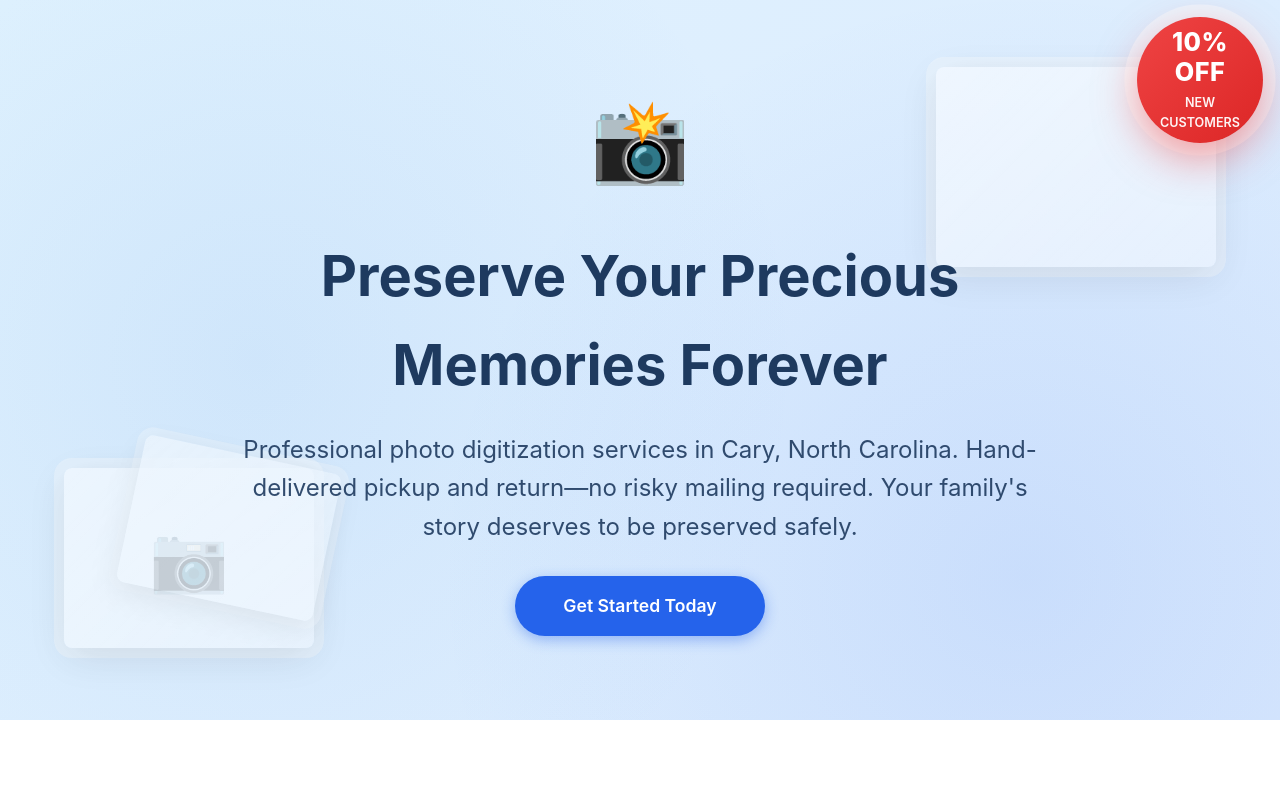
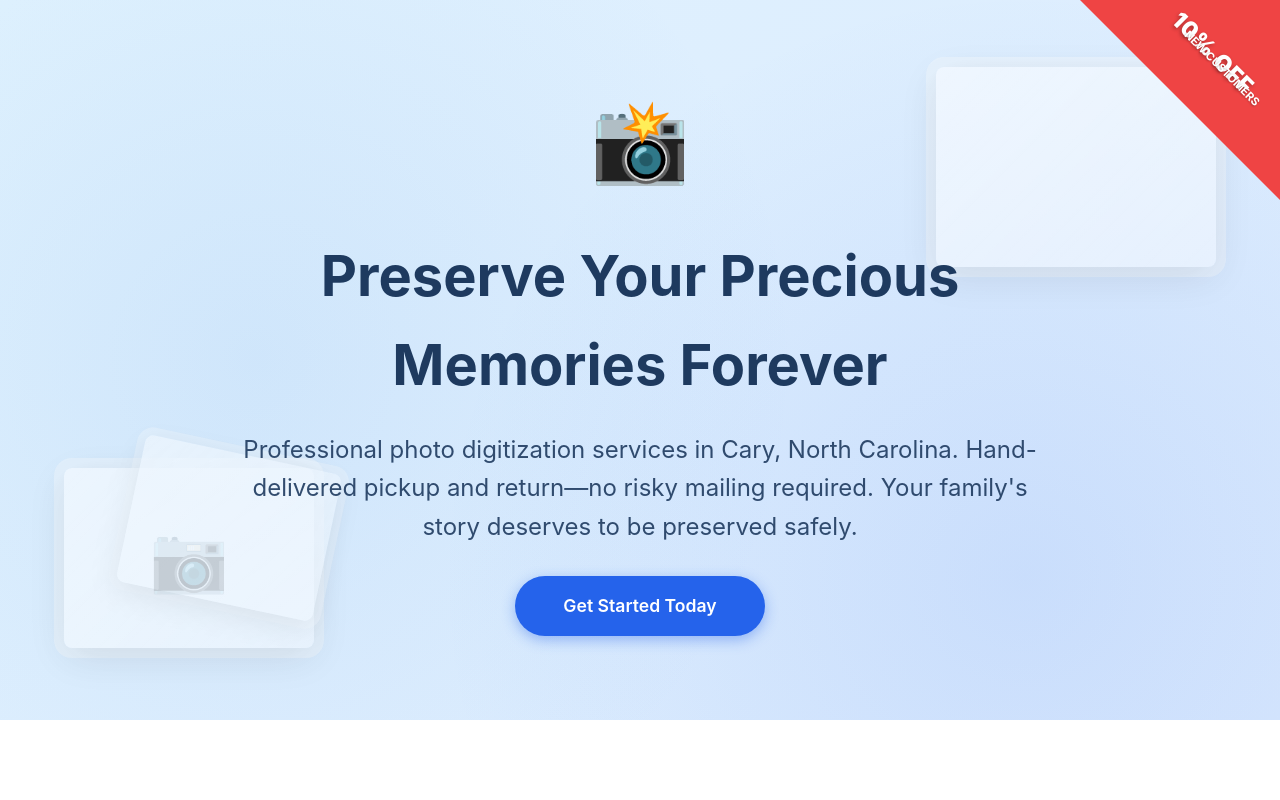
Before and after one commit to wmichelin/wmichelin.github.io, a plain HTML site: page photodigitization.html in a window 1280 px wide. Shown: the top 800 px of the page. Drawn offline with Linux system fonts and the light colour scheme.

Commit message:
update banner

```diff
--- a/photodigitization.css
+++ b/photodigitization.css
@@ -140,54 +140,51 @@ body {
 
 .discount-badge {
     position: absolute;
-    top: 20px;
-    right: 20px;
-    background: linear-gradient(135deg, #ef4444 0%, #dc2626 100%);
-    color: white;
-    padding: 20px 25px;
-    border-radius: 50%;
-    width: 120px;
-    height: 120px;
-    display: flex;
-    flex-direction: column;
-    align-items: center;
-    justify-content: center;
-    box-shadow:
-        0 10px 30px rgba(239, 68, 68, 0.4),
-        0 0 0 8px rgba(255, 255, 255, 0.3);
+    top: 0;
+    right: 0;
+    width: 200px;
+    height: 200px;
+    overflow: hidden;
     z-index: 10;
-    animation: pulse 2s ease-in-out infinite;
-    text-align: center;
+    pointer-events: none;
+}
+
+.discount-badge::before {
+    content: '';
+    position: absolute;
+    top: 0;
+    right: 0;
+    width: 0;
+    height: 0;
+    border-style: solid;
+    border-width: 0 200px 200px 0;
+    border-color: transparent #ef4444 transparent transparent;
 }
 
 .discount-percent {
-    font-size: 1.5rem;
-    font-weight: 800;
-    line-height: 1.2;
-    letter-spacing: 0.5px;
+    position: absolute;
+    top: 35px;
+    right: 15px;
+    transform: rotate(45deg);
+    font-size: 1.4rem;
+    font-weight: 900;
+    color: white;
+    text-shadow: 0 2px 4px rgba(0, 0, 0, 0.3);
+    letter-spacing: 1px;
+    white-space: nowrap;
 }
 
 .discount-text {
-    font-size: 0.75rem;
-    font-weight: 600;
+    position: absolute;
+    top: 60px;
+    right: 8px;
+    transform: rotate(45deg);
+    font-size: 0.7rem;
+    font-weight: 700;
+    color: white;
     text-transform: uppercase;
-    margin-top: 4px;
-    opacity: 0.95;
-}
-
-@keyframes pulse {
-    0%, 100% {
-        transform: scale(1);
-        box-shadow:
-            0 10px 30px rgba(239, 68, 68, 0.4),
-            0 0 0 8px rgba(255, 255, 255, 0.3);
-    }
-    50% {
-        transform: scale(1.05);
-        box-shadow:
-            0 15px 40px rgba(239, 68, 68, 0.5),
-            0 0 0 12px rgba(255, 255, 255, 0.4);
-    }
+    text-shadow: 0 1px 2px rgba(0, 0, 0, 0.3);
+    white-space: nowrap;
 }
 
 .hero-content {
@@ -618,19 +615,24 @@ section {
     }
 
     .discount-badge {
-        top: 10px;
-        right: 10px;
-        width: 100px;
-        height: 100px;
-        padding: 15px 20px;
+        width: 150px;
+        height: 150px;
+    }
+
+    .discount-badge::before {
+        border-width: 0 150px 150px 0;
     }
 
     .discount-percent {
-        font-size: 1.25rem;
+        top: 25px;
+        right: 10px;
+        font-size: 1.1rem;
     }
 
     .discount-text {
-        font-size: 0.65rem;
+        top: 45px;
+        right: 5px;
+        font-size: 0.6rem;
     }
 }
 
```
